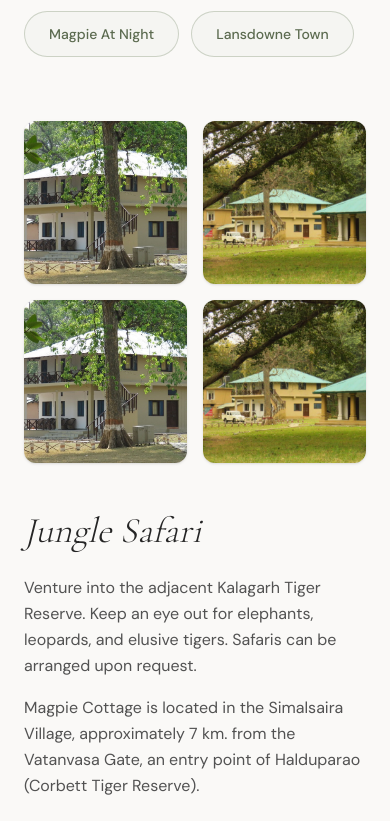
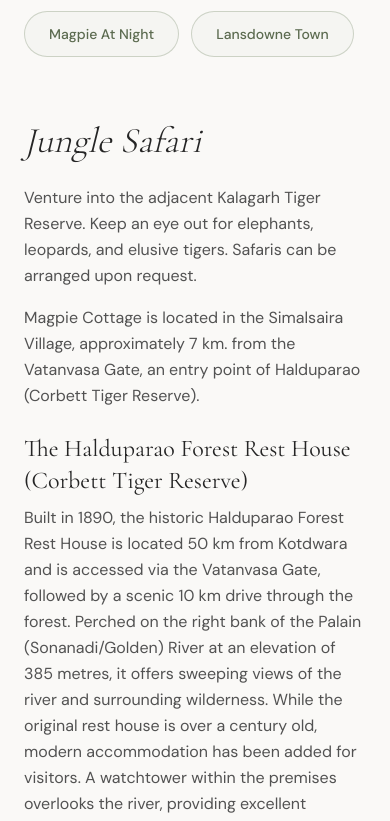
Before and after one commit to abhijeet9sh/magpie-cottage, a Next.js app: page /experiences in a window 390 px wide. Shown: the part 949-1770 px from the top of the page. Built offline with nearby package versions, Linux system fonts and the light colour scheme.

Commit message:
Fix mobile parity issues: resolve hidden photos in our-story and fix experience layout order and duplicate images

```diff
--- a/app/experiences/page.tsx
+++ b/app/experiences/page.tsx
@@ -27,9 +27,7 @@ const activities = [
     tips: ["Best from Nov to May", "Book 2 days in advance", "Bring binoculars"],
     images: [
       "/images/experiences/safari.jpg",
-      "/images/experiences/halduparao.jpg",
-      "/images/experiences/safari/Picture15.jpg",
-      "/images/experiences/safari/Picture16.jpg"
+      "/images/experiences/halduparao.jpg"
     ]
   },
   {
@@ -76,7 +74,6 @@ const activities = [
     tips: ["Early morning is best", "Local guide available", "Over 250 species"],
     images: [
       "/images/experiences/birds.jpg",
-      "/images/experiences/birdwatch/Picture1.jpg",
       "/images/experiences/birdwatch/Picture2.jpg",
       "/images/experiences/birdwatch/Picture3.jpg",
       "/images/experiences/birdwatch/Picture4.jpg",
@@ -201,17 +198,17 @@ export default function Experiences() {
             </div>
           </AnimatedSection>
 
-          <div className="space-y-32">
+          <div className="space-y-20 md:space-y-32">
             {activities.map((exp, i) => {
               if (exp.id === "birdwatching") {
                 return (
                   <div key={exp.id} id={exp.id} className="scroll-mt-24 space-y-8">
-                    <AnimatedSection className="grid grid-cols-1 lg:grid-cols-2 gap-12 lg:gap-16 items-start">
-                      <div className={`flex flex-col gap-4 ${i % 2 !== 0 ? 'lg:order-2' : ''}`}>
+                    <AnimatedSection className="grid grid-cols-1 lg:grid-cols-2 gap-10 md:gap-12 lg:gap-16 items-start">
+                      <div className={`flex flex-col gap-4 order-2 ${i % 2 !== 0 ? 'lg:order-2' : 'lg:order-1'}`}>
                         <GalleryGrid title={exp.title} images={exp.images.slice(0, 2)} />
                       </div>
 
-                      <div className={`sticky top-32 ${i % 2 !== 0 ? 'lg:order-1' : ''}`}>
+                      <div className={`sticky top-32 order-1 ${i % 2 !== 0 ? 'lg:order-1' : 'lg:order-2'}`}>
                         <h2 className="font-display text-4xl md:text-5xl font-light italic mb-6 text-text-dark">{exp.title}</h2>
                         <div className="font-body text-text-mid leading-relaxed mb-8">{exp.desc}</div>
 
@@ -249,14 +246,14 @@ export default function Experiences() {
               }
 
               return (
-                <AnimatedSection key={exp.id} id={exp.id} className="grid grid-cols-1 lg:grid-cols-2 gap-12 lg:gap-16 items-start">
+                <AnimatedSection key={exp.id} id={exp.id} className="grid grid-cols-1 lg:grid-cols-2 gap-10 md:gap-12 lg:gap-16 items-start">
 
-                  <div className={`flex flex-col gap-4 ${i % 2 !== 0 ? 'lg:order-2' : ''}`}>
+                  <div className={`flex flex-col gap-4 order-2 ${i % 2 !== 0 ? 'lg:order-2' : 'lg:order-1'}`}>
                     {/* Grid layout for images with Lightbox support */}
                     <GalleryGrid title={exp.title} images={exp.images} />
                   </div>
 
-                  <div className={`sticky top-32 ${i % 2 !== 0 ? 'lg:order-1' : ''}`}>
+                  <div className={`sticky top-32 order-1 ${i % 2 !== 0 ? 'lg:order-1' : 'lg:order-2'}`}>
                     <h2 className="font-display text-4xl md:text-5xl font-light italic mb-6 text-text-dark">{exp.title}</h2>
                     <div className="font-body text-text-mid leading-relaxed mb-8">{exp.desc}</div>
 
--- a/app/our-story/page.tsx
+++ b/app/our-story/page.tsx
@@ -126,7 +126,7 @@ export default function OurStory() {
           <div className="grid grid-cols-1 md:grid-cols-3 gap-4 mb-12">
             <Thumb src="/images/story/jungle_1.jpg" alt="Aerial view — river and jungle" aspect="aspect-[3/4]" />
             <Thumb src="/images/story/jungle_2.jpg" alt="Forest canopy from above" aspect="aspect-[3/4]" className="-mt-0 md:mt-8" />
-            <Thumb src="/images/story/jungle_3.jpg" alt="Drone shot — landscape" aspect="aspect-[3/4]" className="hidden md:block" />
+            <Thumb src="/images/story/jungle_3.jpg" alt="Drone shot — landscape" aspect="aspect-[3/4]" />
           </div>
 
           <div className="max-w-2xl mx-auto font-body text-stone-500 space-y-4 leading-relaxed text-base md:text-[1.05rem]">
@@ -205,10 +205,8 @@ export default function OurStory() {
                 The Legacy Of Late Mr Ashok Kumar
               </h2>
             </div>
-            <div className="order-1 lg:order-2 grid grid-cols-1 md:grid-cols-2 lg:grid-cols-3 gap-4">
-              <Thumb src="/images/story/legacy_ashok_new.png" alt="Late Mr Ashok Kumar in the forest" aspect="aspect-auto" />
-              <Thumb src="/images/story/jungle_1.jpg" alt="Late Mr Ashok Kumar" aspect="aspect-auto" />
-              <Thumb src="/images/story/jungle_2.jpg" alt="Late Mr Ashok Kumar" aspect="aspect-auto" />
+            <div className="max-w-lg mx-auto">
+              <Photo src="/images/story/legacy_ashok_new.png" alt="Late Mr Ashok Kumar in the forest" aspect="aspect-auto" />
             </div>
           </div>
 
```
